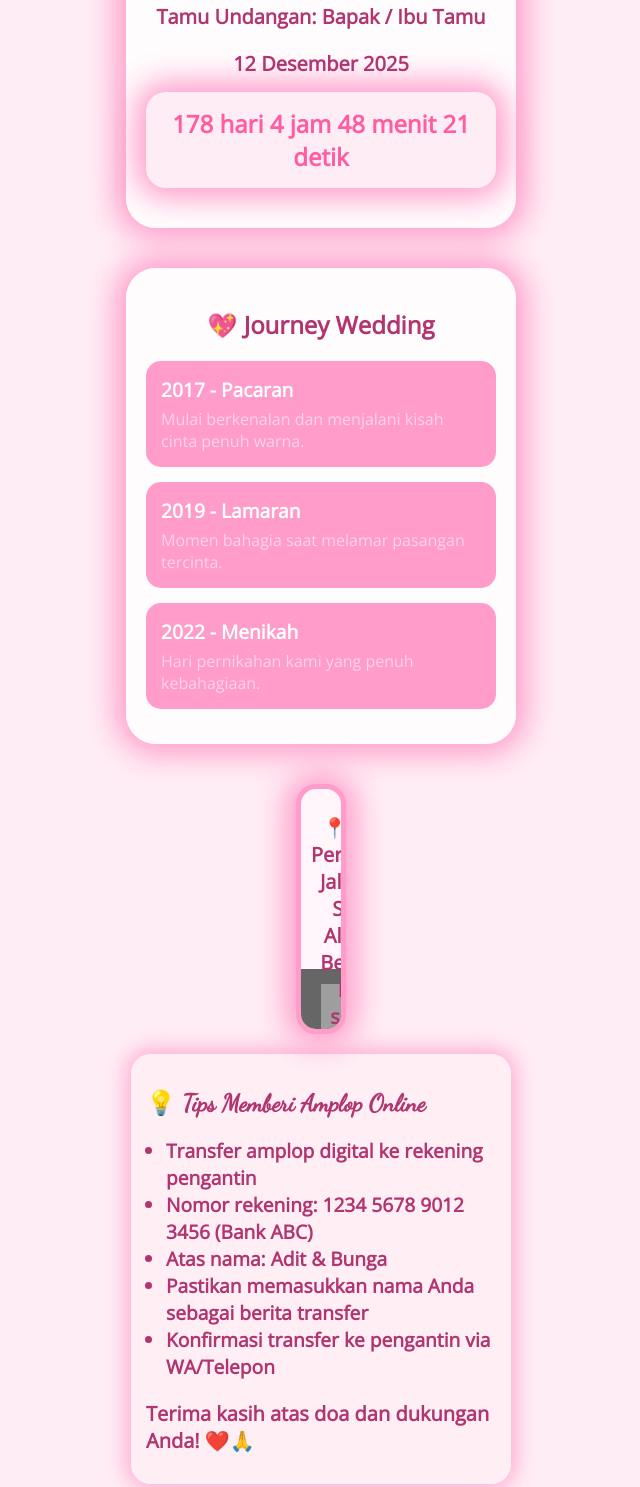
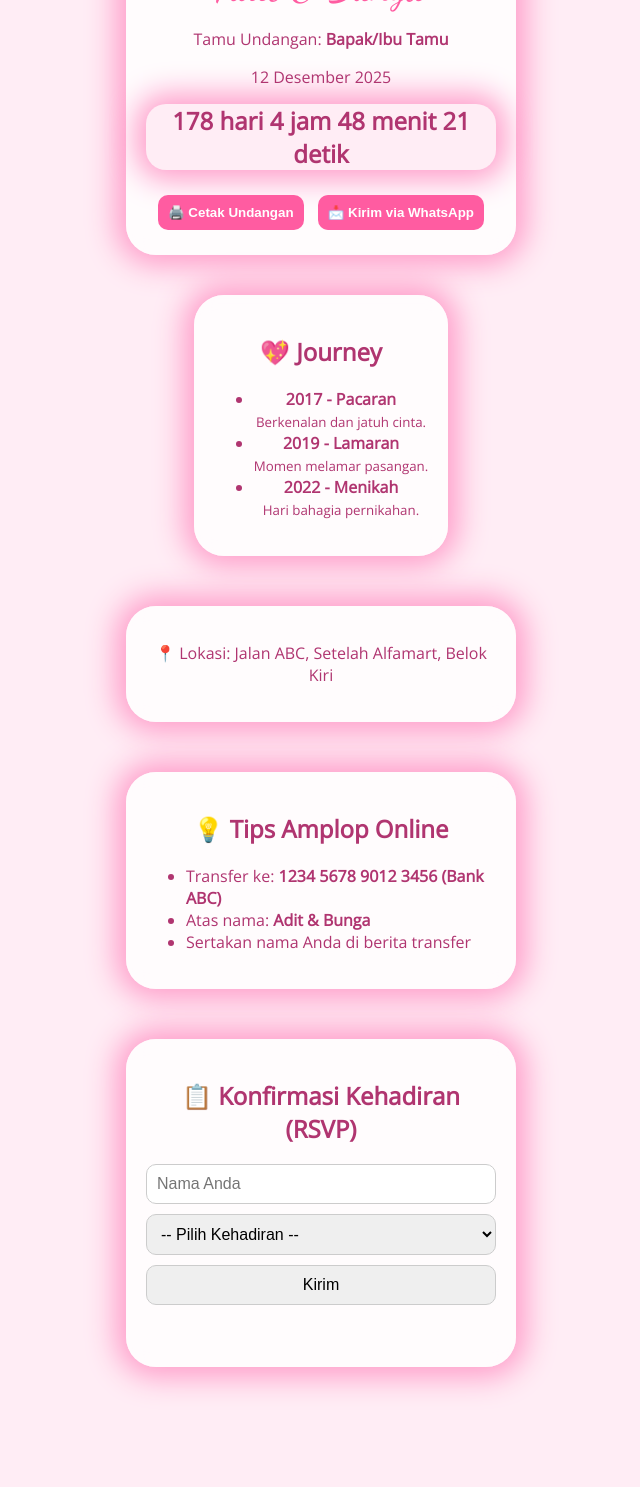
Before and after one commit to vlonlineshop/weeding, a plain HTML site: page index.html in a window 1280 px wide. Shown: the part 549-2036 px from the top of the page, without its empty margins (319-959 px from the left). After the commit the page ends 1996 px from the top, so only its background shows below. Drawn offline with nearby package versions, Linux system fonts and the light colour scheme; grey boxes are pictures that could not be loaded.

Commit message:
Update index.html

```diff
--- a/index.html
+++ b/index.html
@@ -3,12 +3,10 @@
 <head>
   <meta charset="UTF-8" />
   <meta name="viewport" content="width=device-width, initial-scale=1" />
-<title>Undangan Pernikahan</title>
+  <title>Undangan Pernikahan Adit & Bunga</title>
   <link href="https://fonts.googleapis.com/css2?family=Dancing+Script&family=Open+Sans&display=swap" rel="stylesheet" />
   <style>
-  html {
-    scroll-behavior: smooth;
-  }
+    html { scroll-behavior: smooth; }
     body {
       margin: 0;
       background: #ffedf5;
@@ -61,270 +59,174 @@
       box-shadow: 0 0 30px 10px #ff9cc9;
       border-radius: 30px;
       text-align: center;
-    transform-style: preserve-3d;
-    transition: transform 0.5s ease, box-shadow 0.5s ease;
       max-width: 350px;
-  }
-  .container:hover {
-    transform: perspective(500px) rotateY(10deg) translateZ(20px);
-    box-shadow: 0 0 40px 15px #ff9cc9;
-  }
-  .photo-names {
-    display: flex;
-    flex-direction: column;
-    align-items: center;
     }
     .photo-names img {
       max-width: 250px;
       border-radius: 50%;
       box-shadow: 0 0 30px 10px #ff9cc9;
-    transition: transform 0.5s ease;
     }
-  .photo-names img:hover {
-    transform: translateZ(30px) rotateY(10deg);
-    box-shadow: 0 0 40px 15px #ff9cc9;
-  }
-  .photo-names .names {
+    .names {
       margin-top: 15px;
       font-family: 'Dancing Script', cursive;
       font-size: 2.6rem;
       color: #ff5ca1;
-    text-shadow: 2px 2px 10px #ff9cc9;
-    user-select: none;
-  }
-  p {
-    font-size: 1.25rem;
-    margin-bottom: 15px;
-    font-weight: 600;
-  }
-  .audio {
-    margin-bottom: 20px;
-  }
-  .location {
-    margin-bottom: 20px;
-    position: relative;
-    height: 200px;
-    background: #fff5fa;
-    border-radius: 20px;
-    overflow: hidden;
-    border: 5px solid #ff9cc9;
-    box-shadow: 0 0 30px 10px #ff9cc9;
-  }
-  .location p {
-    position: absolute;
-    top: 5px;
-    left: 10px;
-    font-weight: 700;
-    color: #b03570;
-    z-index: 2;
-  }
-  .road {
-    width: 100%;
-    height: 60px;
-    background: #666;
-    position: absolute;
-    bottom: 0;
-    left: 0;
-    z-index: 1;
-  }
-  .road::before {
-    content:'';
-    width: 100%;
-    height: 4px;
-    background: repeating-linear-gradient(90deg, #fff, #fff 20px, transparent 20px, transparent 40px);
-    position: absolute;
-    top: 50%;
-    transform: translateY(-50%);
-  }
-  .motor {
-    width: 60px;
-    position: absolute;
-    bottom: 0;
-    left: -60px;
-    animation: move 10s linear infinite;
-    z-index: 3;
-  }
-  @keyframes move {
-    0% { left: -60px }
-    50% { left: 50% }
-    100% { left: 100% }
-  }
-  .journey ul {
-    list-style: none;
-    padding: 0;
-    margin-bottom: 15px;
-  }
-  .journey ul li {
-    margin-bottom: 15px;
-    padding: 15px;
-    background: #ff9cc9;
-    color: #fff;
-    border-radius: 15px;
-    transform: translateX(-100px);
-    animation: slideIn 0.5s ease forwards;
-    animation-delay: var(--delay);
-    opacity: 0;
-    font-size: 1.2rem;
-    font-weight: 700;
-    text-align: left;
-  }
-  .journey ul li small {
-    display: block;
-    font-weight: 400;
-    margin-top: 5px;
-    font-size: 1rem;
-    color: #ffe1f0cc;
-  }
-  @keyframes slideIn {
-    to {
-      transform: translateX(0);
-      opacity: 1;
-    }
     }
     .countdown {
       margin-bottom: 20px;
       font-size: 1.5rem;
-    color: #ff5ca1;
-    padding: 15px;
       background: #ffedf5;
       border-radius: 20px;
       box-shadow: 0 0 30px 10px #ff9cc9;
       font-weight: 700;
     }
-  .tips {
-    max-width: 350px;
-    background: #fff0f6cc;
-    border-radius: 20px;
-    padding: 15px;
-    box-shadow: 0 0 20px 5px #ff9cc9cc;
-    margin-bottom: 30px;
-    text-align: left;
-    color: #b03570;
-    font-weight: 600;
+    .audio audio { display: none; }
+    .location, .journey, .tips, #rsvp { margin-bottom: 30px; }
+    .tips ul, #rsvp ul { text-align: left; }
+    #rsvp form {
+      display: flex;
+      flex-direction: column;
+      gap: 10px;
     }
-  .tips h2 {
-    margin-bottom: 10px;
-    color: #b03570;
-    font-family: 'Dancing Script', cursive;
-    font-weight: 700;
+    #rsvp input, #rsvp select, #rsvp button {
+      padding: 10px;
+      border: 1px solid #ccc;
+      border-radius: 10px;
+      font-size: 1rem;
     }
-  .tips ul {
-    padding-left: 20px;
-    font-size: 1.2rem;
+    button#printBtn, button#whatsappBtn {
+      margin: 5px;
+      padding: 10px;
+      border: none;
+      border-radius: 10px;
+      background: #ff5ca1;
+      color: white;
+      font-weight: bold;
+      cursor: pointer;
+    }
+    @media print {
+      nav#sitemap, .countdown, .audio, .tips, .location, .journey, #rsvp, #whatsappBtn, #printBtn {
+        display: none !important;
+      }
     }
   </style>
 </head>
 <body>
-
   <nav id="sitemap">
     <a href="#home">🏠 Home</a>
     <a href="#journey">💖 Journey</a>
     <a href="#lokasi">📍 Lokasi</a>
     <a href="#tips">💡 Tips</a>
+    <a href="#rsvp">📋 RSVP</a>
   </nav>
 
   <h1>Undangan Pernikahan</h1>
 
   <div class="container" id="home">
     <div class="photo-names">
-    <img id="fotoPengantin" src="https://via.placeholder.com/250x250.png?text=Foto+Pengantin" alt="Foto Pengantin" />
+      <img src="https://via.placeholder.com/250x250.png?text=Foto+Pengantin" alt="Foto Pengantin" />
       <div class="names">Adit &amp; Bunga</div>
     </div>
-
-  <p id="namaTamu">Bapak/Ibu</p>
-
+    <p id="namaTamu">Tamu Undangan</p>
     <p><span id="weddingDateText"></span></p>
-
-  <div class="countdown">
-    <span id="countdown"></span>
+    <div class="countdown"><span id="countdown"></span></div>
+    <div class="audio">
+      <audio id="audio" autoplay loop muted src="https://www.soundhelix.com/examples/mp3/SoundHelix-Song-1.mp3"></audio>
     </div>
-
-  <div class="audio">
-    <audio id="audio" muted autoplay loop src="https://www.soundhelix.com/examples/mp3/SoundHelix-Song-1.mp3"></audio>
-  </div>
+    <button id="printBtn" onclick="window.print()">🖨️ Cetak Undangan</button>
+    <button id="whatsappBtn" onclick="generateWhatsAppLink()">📩 Kirim via WhatsApp</button>
   </div>
 
   <div class="container journey" id="journey">
-  <h2>💖 Journey Wedding</h2>
+    <h2>💖 Journey</h2>
     <ul id="journeyList"></ul>
   </div>
 
   <div class="container location" id="lokasi">
-  <p>📍 Lokasi Pernikahan: Jalan ABC, Setelah Alfamart, Belok Kiri, Lurus, sebelah kanan</p>
-  <div class="road">
-    <img src="https://cdn.pixabay.com/photo/2014/04/05/04/39/scooter-389145_1280.jpg" alt="motor" class="motor" />
-  </div>
+    <p>📍 Lokasi: Jalan ABC, Setelah Alfamart, Belok Kiri</p>
   </div>
 
-<div class="tips" id="tips">
-  <h2>💡 Tips Memberi Amplop Online</h2>
+  <div class="tips container" id="tips">
+    <h2>💡 Tips Amplop Online</h2>
     <ul>
-    <li>Transfer amplop digital ke rekening pengantin</li>
-    <li>Nomor rekening: <strong>1234 5678 9012 3456 (Bank ABC)</strong></li>
+      <li>Transfer ke: <strong>1234 5678 9012 3456 (Bank ABC)</strong></li>
       <li>Atas nama: <strong>Adit &amp; Bunga</strong></li>
-    <li>Pastikan memasukkan nama Anda sebagai berita transfer</li>
-    <li>Konfirmasi transfer ke pengantin via WA/Telepon</li>
+      <li>Sertakan nama Anda di berita transfer</li>
     </ul>
-  <p>Terima kasih atas doa dan dukungan Anda! ❤️🙏</p>
+  </div>
+
+  <div class="container" id="rsvp">
+    <h2>📋 Konfirmasi Kehadiran (RSVP)</h2>
+    <form onsubmit="submitRSVP(event)">
+      <input type="text" id="rsvpName" placeholder="Nama Anda" required />
+      <select id="rsvpStatus" required>
+        <option value="">-- Pilih Kehadiran --</option>
+        <option value="Hadir">Hadir</option>
+        <option value="Tidak Hadir">Tidak Hadir</option>
+      </select>
+      <button type="submit">Kirim</button>
+      <p id="rsvpMsg"></p>
+    </form>
   </div>
 
   <script>
-  // Ambil nama tamu dari URL param ?namaTamu=
-  function getParam(param) {
-    const urlParams = new URLSearchParams(window.location.search);
-    return urlParams.get(param);
-  }
-
-  const namaTamu = decodeURIComponent(getParam('namaTamu') || 'Tamu');
+    const namaTamu = decodeURIComponent(new URLSearchParams(location.search).get('namaTamu') || 'Tamu');
     const tanggal = '2025-12-12';
 
-  document.getElementById('namaTamu').innerHTML = `Tamu Undangan: <strong>Bapak / Ibu ${namaTamu}</strong>`;
+    document.getElementById('namaTamu').innerHTML = `Tamu Undangan: <strong>Bapak/Ibu ${namaTamu}</strong>`;
     document.getElementById('weddingDateText').textContent = new Date(tanggal).toLocaleDateString('id-ID', { year:'numeric', month:'long', day:'numeric' });
 
-  // Journey dengan deskripsi tiap tahun
     const journeyData = [
-    { year: 2017, event: 'Pacaran', desc: 'Mulai berkenalan dan menjalani kisah cinta penuh warna.' },
-    { year: 2019, event: 'Lamaran', desc: 'Momen bahagia saat melamar pasangan tercinta.' },
-    { year: 2022, event: 'Menikah', desc: 'Hari pernikahan kami yang penuh kebahagiaan.' },
+      { year: 2017, event: 'Pacaran', desc: 'Berkenalan dan jatuh cinta.' },
+      { year: 2019, event: 'Lamaran', desc: 'Momen melamar pasangan.' },
+      { year: 2022, event: 'Menikah', desc: 'Hari bahagia pernikahan.' },
     ];
-
-  const journeyList = document.getElementById('journeyList');
-  journeyList.innerHTML = '';
-
-  journeyData.forEach(({year, event, desc}, i) => {
+    journeyData.forEach(({year, event, desc}) => {
       const li = document.createElement('li');
-    li.style.setProperty('--delay', `${0.5 + i * 0.5}s`);
       li.innerHTML = `<strong>${year} - ${event}</strong><br><small>${desc}</small>`;
-    journeyList.appendChild(li);
+      document.getElementById('journeyList').appendChild(li);
     });
 
-  // Audio unmute setelah delay agar autoplay berhasil di browser modern
-  window.addEventListener('load', () => {
-    setTimeout(() => {
-      document.getElementById('audio').muted = false;
-    }, 2000);
-  });
+    setTimeout(() => document.getElementById('audio').muted = false, 2000);
 
-  // Countdown
     const countDownDate = new Date(tanggal + 'T09:00:00').getTime();
-
     setInterval(() => {
       const now = new Date().getTime();
       const distance = countDownDate - now;
-
+      const cd = document.getElementById('countdown');
       if (distance > 0) {
-      const days = Math.floor(distance / (1000 * 60 * 60 * 24));
-      const hours = Math.floor((distance % (1000 * 60 * 60 * 24)) / (1000 * 60 * 60));
-      const minutes = Math.floor((distance % (1000 * 60 * 60)) / (1000 * 60));
-      const seconds = Math.floor((distance % (1000 * 60)) / 1000);
-
-      document.getElementById('countdown').textContent =
-        `${days} hari ${hours} jam ${minutes} menit ${seconds} detik`;
+        const d = Math.floor(distance / (1000 * 60 * 60 * 24));
+        const h = Math.floor((distance % (1000 * 60 * 60 * 24)) / (1000 * 60 * 60));
+        const m = Math.floor((distance % (1000 * 60 * 60)) / (1000 * 60));
+        const s = Math.floor((distance % (1000 * 60)) / 1000);
+        cd.textContent = `${d} hari ${h} jam ${m} menit ${s} detik`;
       } else {
-      document.getElementById('countdown').textContent = 'Sudah menikah ❤️';
+        cd.textContent = 'Sudah menikah ❤️';
       }
     }, 1000);
+
+    function generateWhatsAppLink() {
+      const url = `${location.origin}${location.pathname}?namaTamu=${encodeURIComponent(namaTamu)}`;
+      const pesan = `Halo, ini undangan pernikahan untuk Anda 🙏❤️\n\n${url}`;
+      window.open(`https://wa.me/?text=${encodeURIComponent(pesan)}`);
+    }
+
+    function submitRSVP(e) {
+      e.preventDefault();
+      const name = document.getElementById('rsvpName').value.trim();
+      const status = document.getElementById('rsvpStatus').value;
+      const msg = document.getElementById('rsvpMsg');
+      if (name && status) {
+        const daftar = JSON.parse(localStorage.getItem('rsvpList') || '[]');
+        daftar.push({ name, status });
+        localStorage.setItem('rsvpList', JSON.stringify(daftar));
+        msg.textContent = 'Terima kasih atas konfirmasi Anda!';
+        msg.style.color = 'green';
+      } else {
+        msg.textContent = 'Mohon isi semua data';
+        msg.style.color = 'red';
+      }
+    }
   </script>
-
 </body>
 </html>
```
Lines whose indentation alone changed are shown as unchanged.
